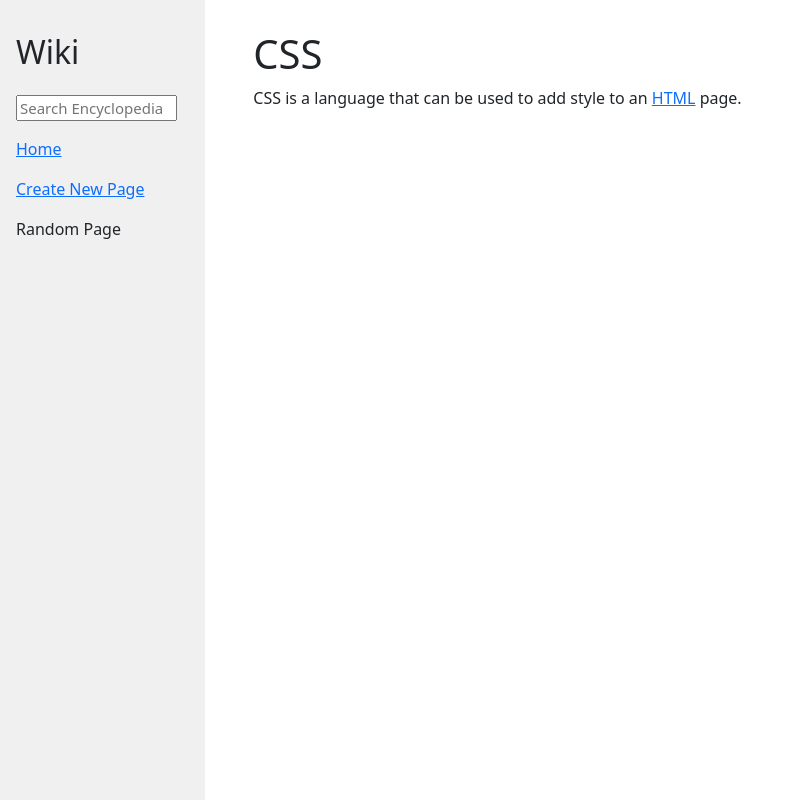
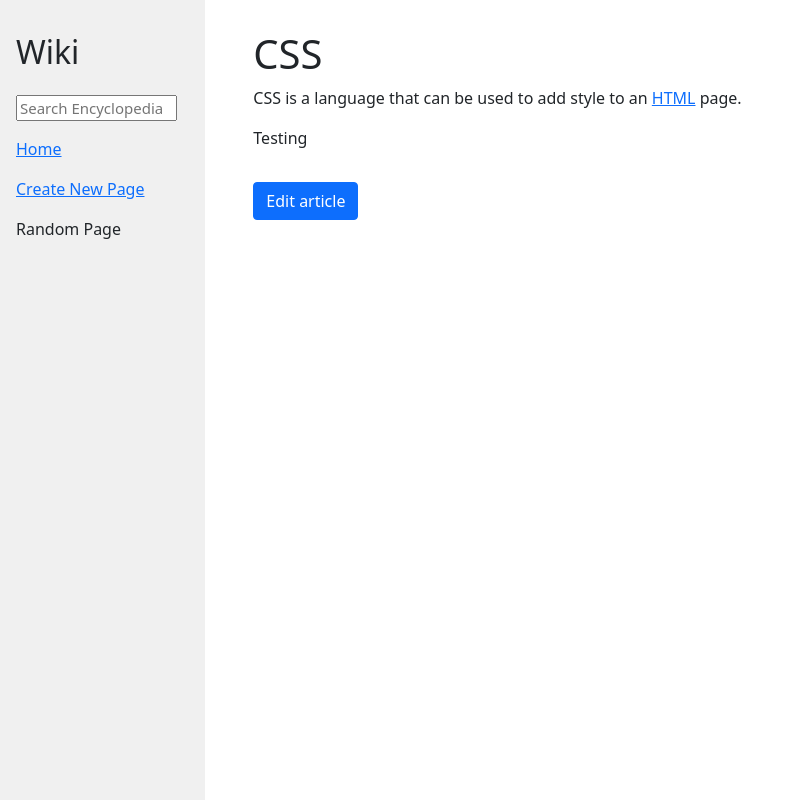
Before and after one commit to ReshanCSX/CS50W-Project1-Wiki, a Django app: page /wiki/CSS in a window 1280 px wide. Shown: the whole page, without its empty margins (0-788 px from the left). Run offline with Django 3.2, Linux system fonts and the light colour scheme.

Commit message:
Specification 05 - Edit page function

```diff
--- a/encyclopedia/templates/encyclopedia/content.html
+++ b/encyclopedia/templates/encyclopedia/content.html
@@ -8,6 +8,6 @@
 
 {% block body %}
 
-    {{render_entries|safe}}
-
+    {{content|safe}}
+    <a href="{% url 'edit' page_name %}" class="btn btn-primary my-3">Edit article</a>
 {% endblock %}
--- a/encyclopedia/urls.py
+++ b/encyclopedia/urls.py
@@ -6,5 +6,6 @@ urlpatterns = [
     path("", views.index, name="index"),
     path("wiki/<str:title>", views.content, name="content"),
     path("search", views.search, name="search"),
-    path("create", views.create, name="create")
+    path("create", views.create, name="create"),
+    path("edit/<str:title>", views.edit, name="edit")
 ]
--- a/encyclopedia/views.py
+++ b/encyclopedia/views.py
@@ -26,7 +26,7 @@ def content(request, title):
 
     return render(request, "encyclopedia/content.html", {
         "page_name": title,
-        "render_entries": markdown.convert(util.get_entry(title))
+        "content": markdown.convert(entry)
     })
 
 def search(request):
@@ -55,12 +55,15 @@ def search(request):
             "search_entries": search_entries
     })
 
+
+# New artical page form
 class NewPageForm(forms.Form):
     title = forms.CharField(widget=forms.TextInput(attrs={'class': 'form-control w-75 mb-2'}), label="Page Title")
     content = forms.CharField(widget=forms.Textarea(attrs={'class': 'form-control w-75 h-25'}), label="Description:")
 
 def create(request):
 
+    # Request method is post
     if request.method == "POST":
         form = NewPageForm(request.POST)
         titles = list(title.lower() for title in util.list_entries())
@@ -69,12 +72,14 @@ def create(request):
             title = form.cleaned_data["title"]
             content = form.cleaned_data["content"]
 
+            # Validating if the page already exist
             if title.lower() in titles:
                 return render(request, "encyclopedia/error.html",{
                     "message": "Page with this name already exists",
                     "redirect": "create"
                 })
 
+            # Creating the page
             util.save_entry(title, content)
             return HttpResponseRedirect(reverse("content", args=[title]))
 
@@ -83,7 +88,40 @@ def create(request):
                 "form": form
                 })
 
-
+    # Rendering the create page
     return render(request, "encyclopedia/create.html", {
             "form": NewPageForm()
         })
+
+
+# Edit Page Form
+class EditPageForm(forms.Form):
+    content = forms.CharField(widget=forms.Textarea(attrs={'class': 'form-control w-75 h-75'}), label="Description:")
+
+
+def edit(request, title):
+
+    # Request method is post
+    if request.method == 'POST':
+        form = EditPageForm(request.POST)
+
+        if form.is_valid():
+            content = form.cleaned_data["content"]
+            util.save_entry(title, content)
+            return HttpResponseRedirect(reverse("content", args=[title]))
+
+    # Request method is get
+    edit_entry = util.get_entry(title)
+
+    # Validation
+    if not edit_entry:
+        return render(request, "encyclopedia/error.html", {
+            "message": "The page does not exist",
+            "redirect": "index"
+        })
+
+    # Rendering the edit page
+    return render(request, "encyclopedia/edit.html", {
+        "title" : title,
+        "form": EditPageForm({"content": edit_entry})
+    })
--- a/entries/CSS.md
+++ b/entries/CSS.md
@@ -1,3 +1,5 @@
 # CSS
 
 CSS is a language that can be used to add style to an [HTML](/wiki/HTML) page.
+
+Testing
```
Also changed, not shown: encyclopedia/templates/encyclopedia/edit.html (added, +13 -0 lines).
